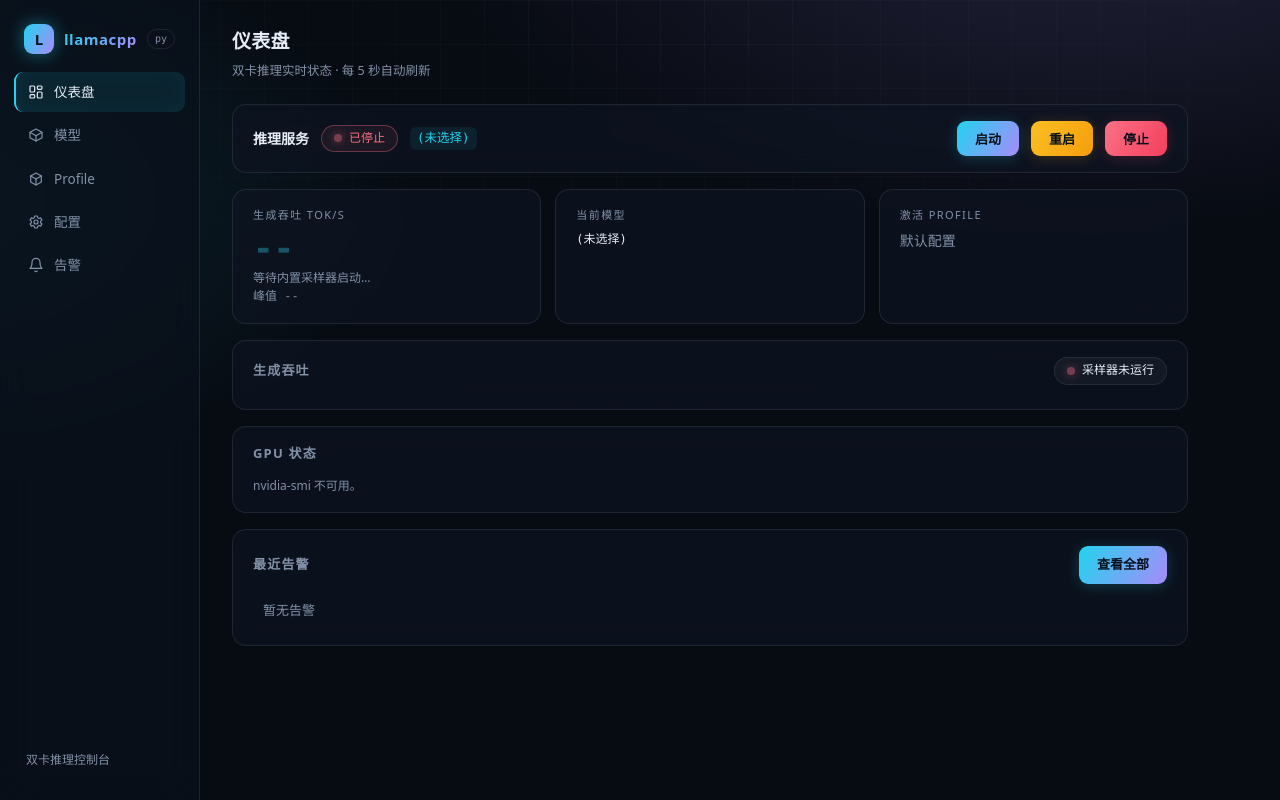
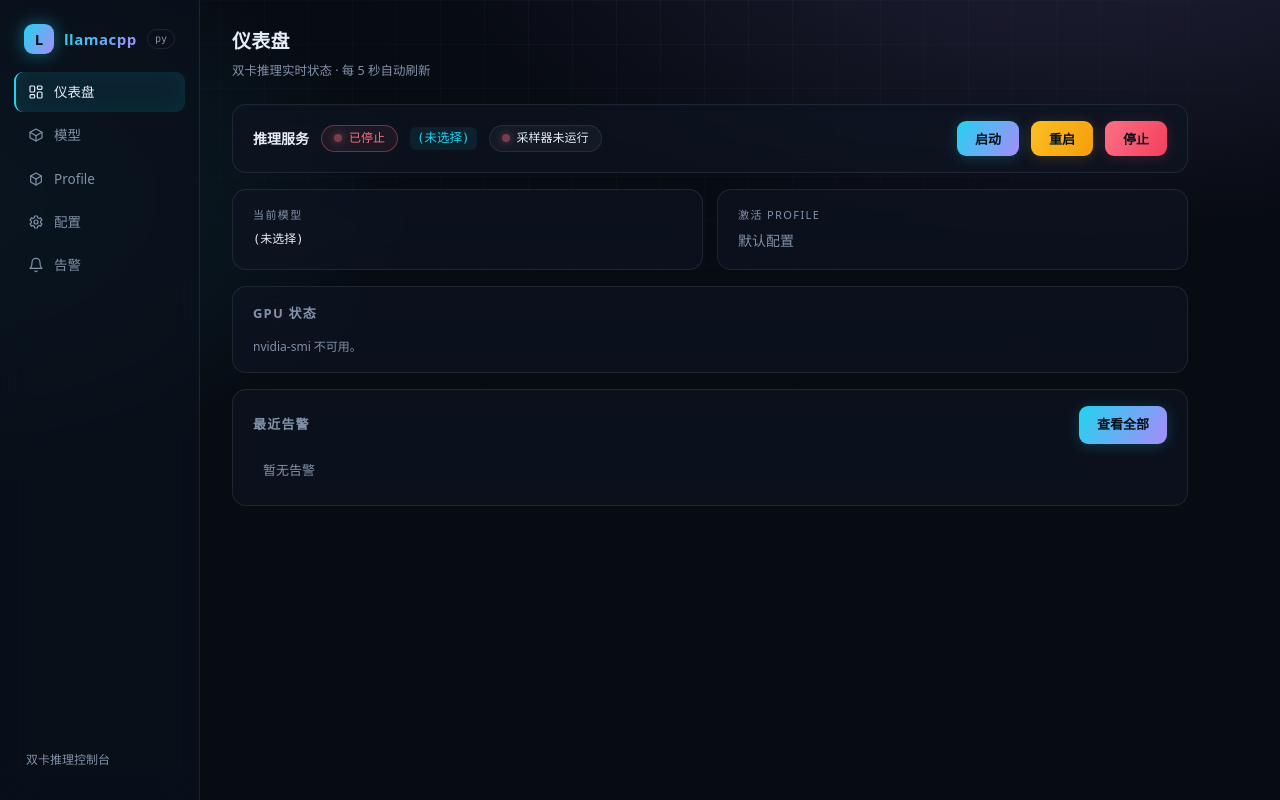
Before and after one commit to xiaoxya/llamacpp, a FastAPI app: page / in a window 1280 px wide. Run offline with FastAPI, Linux system fonts and the light colour scheme; data that the repository does not hold is empty.

Commit message:
refactor(panel): 移除生成吞吐显示功能
应用户要求移除仪表盘的 tok/s 大数字与 uPlot 图表：
- dashboard 移除吞吐磁贴/图表卡/相关 JS（initChart 等），
  采样器心跳 chip 移至服务状态卡
- /api/live 不再返回 tps_now/series；sampler 诊断字段保留
  （供心跳与告警链路使用）
- monitor 模块与 CLI（monitor run/status/probe）保留不变，
  SQLite 告警链路不受影响
- uplot 静态资源保留在包内但不再被引用；README 同步更新
- pytest 调整后 135 用例全绿

```diff
--- a/src/llamacpp/panel/app.py
+++ b/src/llamacpp/panel/app.py
@@ -30,9 +30,7 @@ from ..config import (
 from ..models import human_size, scan_models
 from ..monitor import (
     MonitorConfig,
-    collect_server_metrics,
     connect,
-    latest_tps,
     load_monitor_config,
     recent_alerts,
 )
@@ -203,7 +201,6 @@ def create_app(
         gpus = list_gpus()
         service_active = svc.is_active(paths.service_file().name)
         conn = connect(db_path)
-        tps_points = latest_tps(conn, limit=120)
         alerts = recent_alerts(conn, limit=8)
         conn.close()
 
@@ -232,8 +229,6 @@ def create_app(
                 }
                 for g in gpus
             ],
-            "tps_now": tps_points[-1][1] if tps_points else None,
-            "series": [[int(t * 1000), round(v, 2)] for t, v in tps_points],
             "alerts": [
                 [row[0], row[1], row[3], bool(row[4])] for row in alerts
             ],
--- a/src/llamacpp/panel/templates/dashboard.html
+++ b/src/llamacpp/panel/templates/dashboard.html
@@ -2,8 +2,6 @@
 {% block title %}仪表盘 · llamacpp{% endblock %}
 {% block nav_dashboard %}active{% endblock %}
 {% block head %}
-<link rel="stylesheet" href="/static/uplot.min.css">
-<script src="/static/uplot.iife.min.js"></script>
 <style>
   .gpu-card { padding: 14px 16px; }
   .gpu-head { display: flex; align-items: baseline; gap: 8px; margin-bottom: 10px; }
@@ -18,7 +16,6 @@
   .t-ok{color:var(--ok)} .t-warn{color:var(--warn)} .t-bad{color:var(--bad)}
   .gpu-meta { display: flex; justify-content: space-between; margin-top: 6px;
               font-size: 11.5px; color: var(--muted); font-family: var(--mono); }
-  #chart { width: 100%; }
 </style>
 {% endblock %}
 {% block content %}
@@ -32,6 +29,7 @@
       <span class="pill bad" id="svc-pill"><span class="dot bad"></span>检测中…</span>
       <code id="model-name">{{ model }}</code>
       {% if active_profile %}<span class="pill">profile · {{ active_profile }}</span>{% endif %}
+      <span class="pill" id="sampler-chip"><span class="dot bad"></span>采样器检测中…</span>
     </div>
     <div class="row">
       <form method="post" action="/service/start"><button hx-post="/service/start">启动</button></form>
@@ -41,13 +39,7 @@
   </div>
 </div>
 
-<div class="grid g3">
-  <div class="card">
-    <div class="stat-label">生成吞吐 tok/s</div>
-    <div class="hero-num" id="tps-now">--</div>
-    <div class="small muted" id="tps-note">连接中…</div>
-    <div class="small muted num" id="chart-peak">峰值 --</div>
-  </div>
+<div class="grid g2">
   <div class="card">
     <div class="stat-label">当前模型</div>
     <div class="num small" id="stat-model" style="word-break:break-all">{{ model }}</div>
@@ -56,14 +48,6 @@
     <div class="stat-label">激活 Profile</div>
     <div class="num">{% if active_profile %}{{ active_profile }}{% else %}<span class="muted">默认配置</span>{% endif %}</div>
   </div>
-</div>
-
-<div class="card">
-  <div class="row spread" style="margin-bottom:8px">
-    <h3 style="margin:0">生成吞吐</h3>
-    <span class="pill" id="sampler-chip"><span class="dot bad"></span>采样器检测中…</span>
-  </div>
-  <div id="chart"></div>
 </div>
 
 <div class="card">
@@ -96,9 +80,6 @@
 
 <script>
 const REFRESH_MS = 5000;
-let chart = null;
-
-function tempClass(t){ return t == null ? '' : (t >= 75 ? 't-bad' : t >= 60 ? 't-warn' : 't-ok'); }
 
 function renderGpus(gpus) {
   const box = document.getElementById('gpu-cards');
@@ -134,43 +115,8 @@ function renderAlerts(rows) {
     </tr>`).join('');
 }
 
-function initChart(series) {
-  const data = series.length ? series : [[Date.now(), 0], [Date.now(), 0]];
-  const opts = {
-    width: document.getElementById('chart').clientWidth,
-    height: 190,
-    cursor: { show: true },
-    scales: { x: { time: true } },
-    axes: [
-      { stroke: '#8291a8', grid: { stroke: 'rgba(148,163,184,.08)' }, ticks: { stroke: 'rgba(148,163,184,.15)' } },
-      { stroke: '#8291a8', grid: { stroke: 'rgba(148,163,184,.08)' }, ticks: { stroke: 'rgba(148,163,184,.15)' } },
-    ],
-    series: [
-      {},
-      {
-        label: 'tok/s', stroke: '#22d3ee', width: 2,
-        points: { show: false },
-        fill: (u, i) => createGradient(u),
-      },
-    ],
-  };
-  chart = new uPlot(opts, [data.map(p => p[0]), data.map(p => p[1])],
-                    document.getElementById('chart'));
-}
 
-function createGradient(u) {
-  const ctx = u.ctx;
-  const grad = ctx.createLinearGradient(0, u.bbox.top, 0, u.bbox.bottom);
-  grad.addColorStop(0, 'rgba(34,211,238,.28)');
-  grad.addColorStop(1, 'rgba(139,92,246,.02)');
-  return grad;
-}
 
-function updateChart(series) {
-  if (!chart) { initChart(series); return; }
-  const data = series.length ? series : [[Date.now(), 0], [Date.now(), 0]];
-  chart.setData([data.map(p => p[0]), data.map(p => p[1])]);
-}
 
 function apply(data) {
   const s = data.sampler || {};
@@ -189,33 +135,8 @@ function apply(data) {
   }
   } catch (e) { console.error('apply/状态区', e); }
 
-  try {
-  const tpsEl = document.getElementById('tps-now');
-  const note = document.getElementById('tps-note');
-  if (data.tps_now != null) {
-    tpsEl.textContent = data.tps_now.toFixed(1);
-    tpsEl.style.opacity = '';
-    note.textContent = s.interval ? `监控采样 · 每 ${s.interval}s 更新` : '监控采样';
-  } else if (!s.running) {
-    tpsEl.textContent = '--'; tpsEl.style.opacity = '.35';
-    note.textContent = '等待内置采样器启动…';
-  } else if (s.reachable === false) {
-    tpsEl.textContent = '--'; tpsEl.style.opacity = '.35';
-    note.textContent = '推理服务未运行（health 不通）';
-  } else if (s.metrics_ok === false) {
-    tpsEl.textContent = '--'; tpsEl.style.opacity = '.35';
-    note.textContent = 'health 通但 /metrics 无数据——运行 llamacpp-py monitor probe 查看详情';
-  } else {
-    tpsEl.textContent = '--'; tpsEl.style.opacity = '.35';
-    note.textContent = `已连接，等待首个采样（约 ${s.interval || 10}s）…`;
-  }
-  const peak = Math.max(0, ...data.series.map(p => p[1]));
-  document.getElementById('chart-peak').textContent =
-    data.series.length > 1 ? `峰值 ${peak.toFixed(1)} tok/s` : '峰值 --';
-  } catch (e) { console.error('apply/吞吐区', e); }
 
   try { renderGpus(data.gpus); } catch (e) { console.error('apply/GPU', e); }
-  try { updateChart(data.series); } catch (e) { console.error('apply/图表', e); }
   try { renderAlerts(data.alerts); } catch (e) { console.error('apply/告警', e); }
 
   try {
@@ -242,8 +163,7 @@ async function poll() {
 
 poll();
 setInterval(() => { if (!document.hidden) poll(); }, REFRESH_MS);
-window.addEventListener('resize', () => chart && chart.resize(
-  document.getElementById('chart').clientWidth, chart.height));</script>
+</script>
 <div id="js-error" style="display:none;margin-top:12px;color:var(--bad)"></div>
 </script>
 {% endblock %}
```
Also changed, not shown: tests/test_panel.py (+8 -25 lines), README.md.
